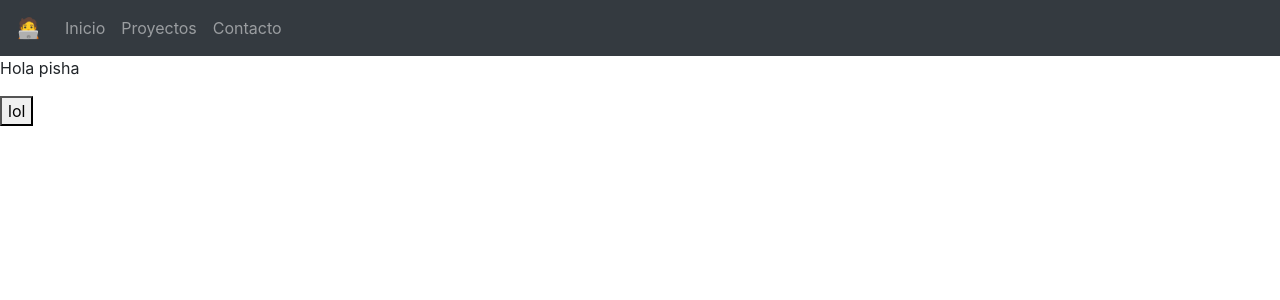
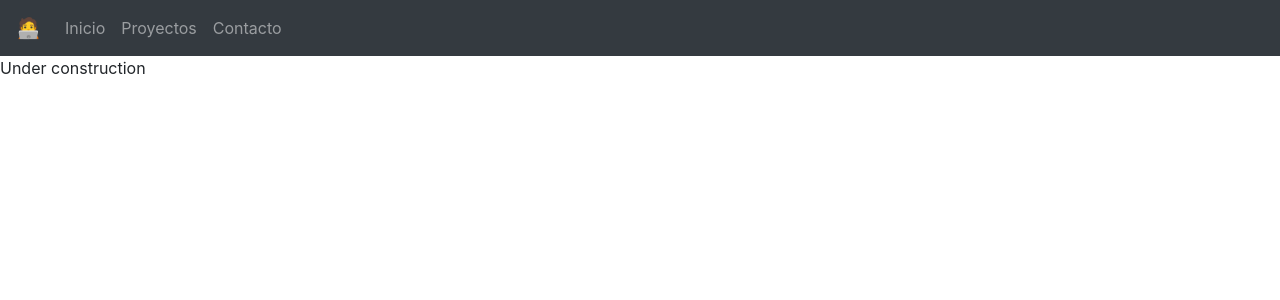
Before and after one commit to xplore93/portfolio, a Vue app: page / in a window 1280 px wide. Shown: the top 300 px of the page. Built offline with nearby package versions, Linux system fonts and the light colour scheme.

Commit message:
Fix: Home page under construction

```diff
--- a/src/views/Home.vue
+++ b/src/views/Home.vue
@@ -1,8 +1,6 @@
 <template>
   <div>
-    <p v-if="bool">{{ info }}</p>
-    <p v-else>{{ texto }}</p>
-    <button @mouseover="texto+='2'">lol</button>
+    <p>{{ texto }}</p>
   </div>
 </template>
 
@@ -10,9 +8,7 @@
 export default {
   name: "Home",
   data: () => ({
-    info: null,
-    bool: false,
-    texto: "Hola pisha",
+    texto: "Under construction",
   }),
 };
 </script>
```
